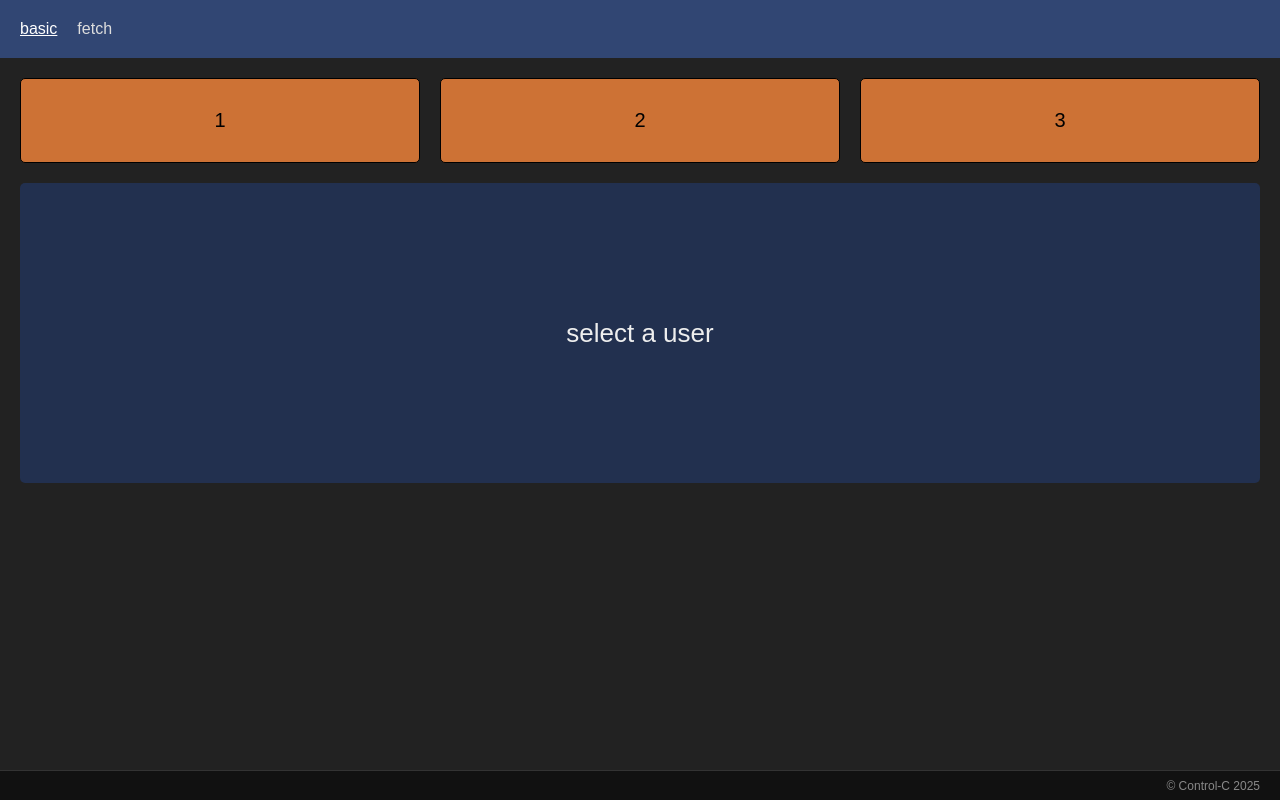
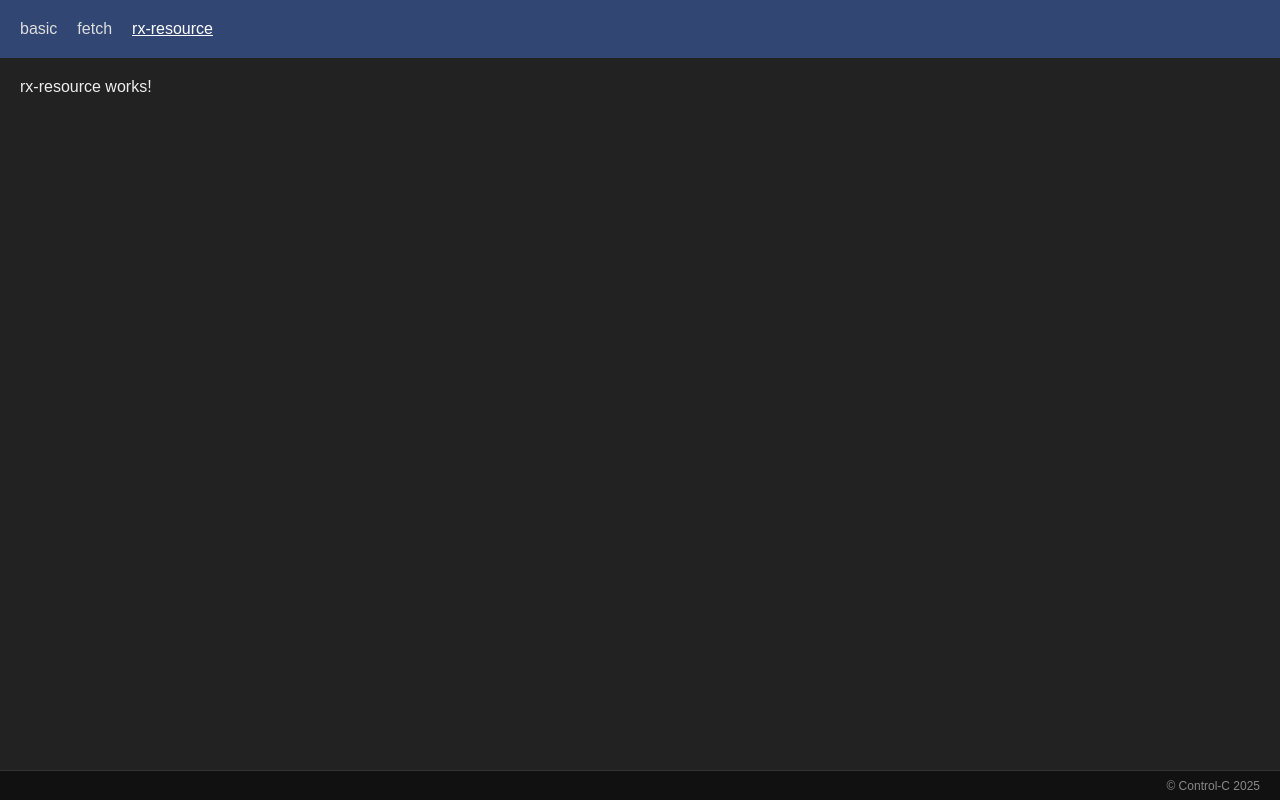
Before and after one commit to danday74/resource-api, an Angular app: page /rx-resource in a window 1280 px wide. Before the commit this address led to /basic. Built offline with nearby package versions, Linux system fonts and the light colour scheme.

Commit message:
rx-resource

```diff
--- a/src/app/app.routes.ts
+++ b/src/app/app.routes.ts
@@ -13,6 +13,11 @@ export const routes: Routes = [
     loadChildren: () => import('./routes/fetch/routes').then((mod) => mod.fetchRoutes),
   },
   {
+    path: 'rx-resource',
+    component: LayoutMainComponent,
+    loadChildren: () => import('./routes/rx-resource/routes').then((mod) => mod.rxResourceRoutes),
+  },
+  {
     path: '**',
     redirectTo: '/basic',
   },
--- a/src/app/layouts/header/header.component.html
+++ b/src/app/layouts/header/header.component.html
@@ -1,6 +1,6 @@
 @for (header of ['real', 'fake']; track header) {
   <header [class]="header">
-    @for (link of ['basic', 'fetch']; track link) {
+    @for (link of ['basic', 'fetch', 'rx-resource']; track link) {
       <a [routerLink]="'/' + link" routerLinkActive="active">{{ link }}</a>
     }
   </header>
--- a/src/app/layouts/layout-main/layout-main.component.html
+++ b/src/app/layouts/layout-main/layout-main.component.html
@@ -1,3 +1,5 @@
 <app-header/>
-<router-outlet/>
+<div class="router-outlet">
+  <router-outlet/>
+</div>
 <app-footer/>
--- a/src/app/layouts/layout-main/layout-main.component.scss
+++ b/src/app/layouts/layout-main/layout-main.component.scss
@@ -0,0 +1,3 @@
+.router-outlet {
+  padding: 20px;
+}
--- a/src/app/routes/basic/components/basic/basic.component.html
+++ b/src/app/routes/basic/components/basic/basic.component.html
@@ -1,4 +1,4 @@
-<div class="basic route">
+<div class="basic">
   <app-buttons (buttonClick)="buttonClick($event)"/>
   <app-user [user]="user.value()"/>
 </div>
--- a/src/app/routes/fetch/components/fetch/fetch.component.html
+++ b/src/app/routes/fetch/components/fetch/fetch.component.html
@@ -1,4 +1,4 @@
-<div class="fetch route">
+<div class="fetch">
   <app-buttons [buttonCount]="6" (buttonClick)="buttonClick($event)"/>
   <app-user [user]="user.value()"/>
 </div>
--- /dev/null
+++ b/src/app/routes/rx-resource/components/rx-resource/rx-resource.component.html
@@ -0,0 +1 @@
+<div>rx-resource works!</div>
--- /dev/null
+++ b/src/app/routes/rx-resource/routes.ts
@@ -0,0 +1,13 @@
+import { Route } from '@angular/router'
+import { RxResourceComponent } from '@routes/rx-resource/components/rx-resource/rx-resource.component'
+
+export const rxResourceRoutes: Route[] = [
+  {
+    path: ':paramUid',
+    component: RxResourceComponent,
+  },
+  {
+    path: '',
+    component: RxResourceComponent,
+  },
+]
--- a/src/styles.scss
+++ b/src/styles.scss
@@ -10,10 +10,6 @@ body {
   box-sizing: border-box;
 }
 
-.route {
-  padding: 20px;
-}
-
 button.plain {
   border: none;
   background: none;
```
Also changed, not shown: src/app/routes/rx-resource/components/rx-resource/rx-resource.component.ts (added, +9 -0 lines), src/app/routes/rx-resource/components/rx-resource/rx-resource.component.scss (added), 1 other file (tests, documents, lock files or other folders).
